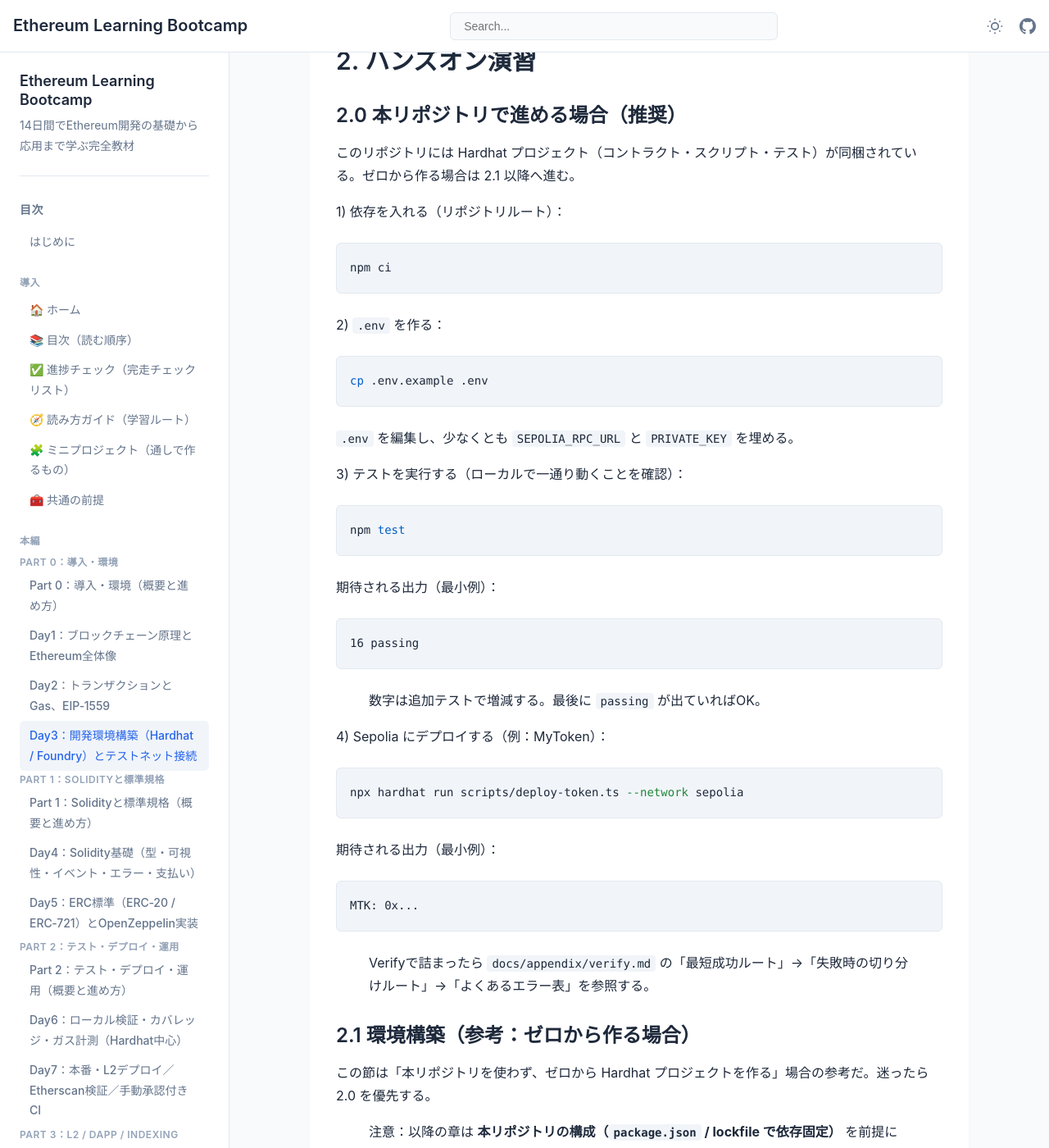
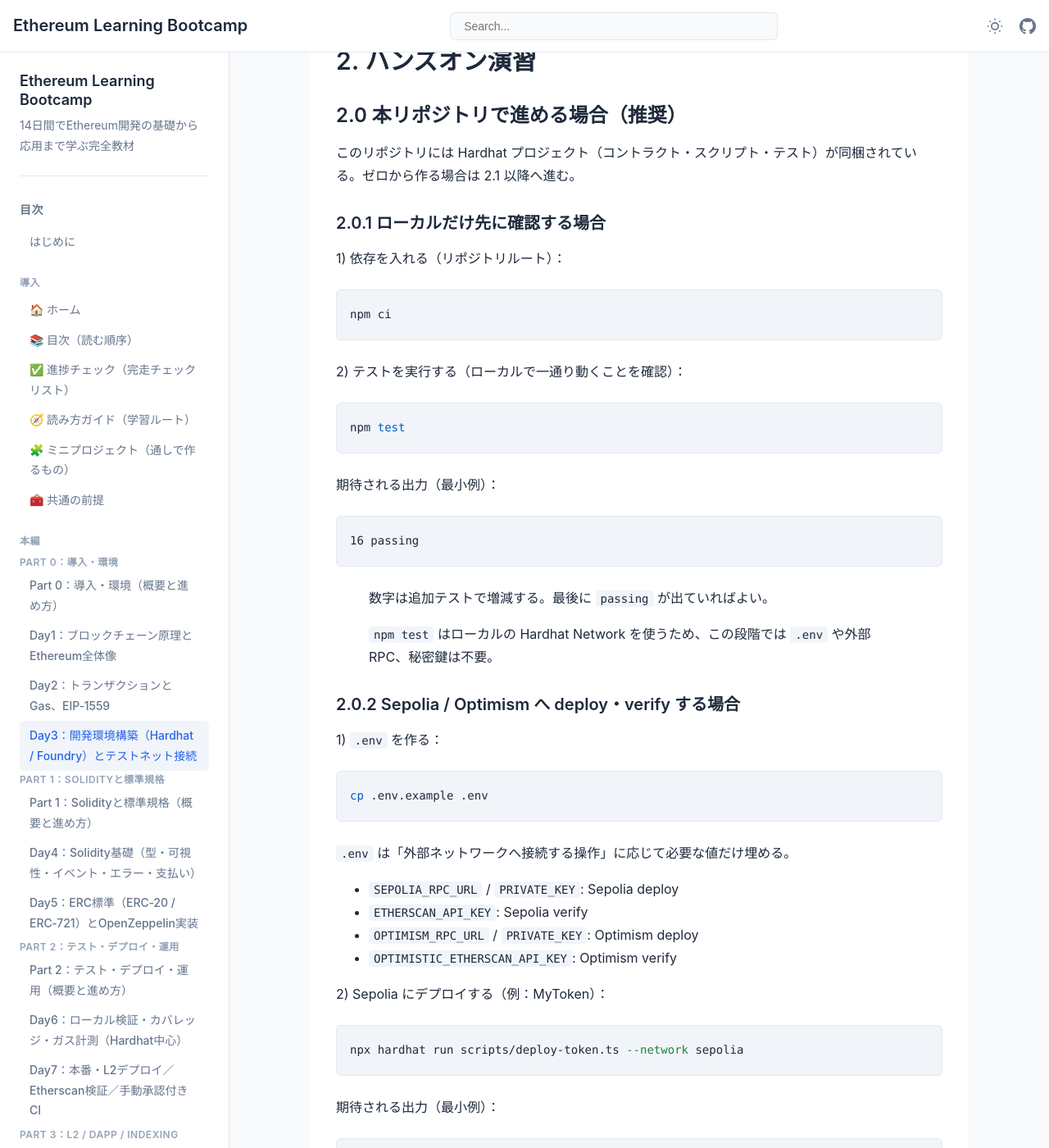
Before and after one commit to itdojp/ethereum-learning-bootcamp, a Jekyll site: the page built from docs/curriculum/Day03_Env_Setup.md, in a window 1280 px wide and 1400 px high, scrolled down 1800 px. Shown: the whole window at 82% size. Built offline with Jekyll 4.4.1, drawn with Linux system fonts in a browser that asks for light colours; our own code applies the rules of GitHub Pages for plain Markdown files; some of the changed text lies outside the part shown.

Commit message:
Fix #108: clarify local test env guidance (#110)
* docs: clarify local test env requirements

* fix: address env guidance review comments

````diff
--- a/docs/curriculum/Day03_Env_Setup.md
+++ b/docs/curriculum/Day03_Env_Setup.md
@@ -17,7 +17,7 @@
 - 先に読む付録：[`docs/appendix/verify.md`](../appendix/verify.md)（テストネットへ出す/検証する場合）
 - 触るファイル（主なもの）：`.env` / `hardhat.config.ts` / `scripts/deploy-token.ts`（例）
 - 今回触らないこと：いきなりMainnetへデプロイ（Day7で“安全な流れ”として扱う）
-- 最短手順（迷ったらここ）：2.0 の手順で `npm ci` → `.env` 作成 → `npm test`（デプロイは任意）
+- 最短手順（迷ったらここ）：2.0 の手順で `npm ci` → `npm test`。`.env` は deploy / verify を行うときだけ作成する。
 
 ---
 
@@ -56,18 +56,14 @@
 ### 2.0 本リポジトリで進める場合（推奨）
 このリポジトリには Hardhat プロジェクト（コントラクト・スクリプト・テスト）が同梱されている。ゼロから作る場合は 2.1 以降へ進む。
 
+#### 2.0.1 ローカルだけ先に確認する場合
+
 1) 依存を入れる（リポジトリルート）：
 ```bash
 npm ci
 ```
 
-2) `.env` を作る：
-```bash
-cp .env.example .env
-```
-`.env` を編集し、少なくとも `SEPOLIA_RPC_URL` と `PRIVATE_KEY` を埋める。
-
-3) テストを実行する（ローカルで一通り動くことを確認）：
+2) テストを実行する（ローカルで一通り動くことを確認）：
 ```bash
 npm test
 ```
@@ -75,9 +71,24 @@
 ```text
 16 passing
 ```
-> 数字は追加テストで増減する。最後に `passing` が出ていればOK。
+> 数字は追加テストで増減する。最後に `passing` が出ていればよい。
+>
+> `npm test` はローカルの Hardhat Network を使うため、この段階では `.env` や外部 RPC、秘密鍵は不要。
 
-4) Sepolia にデプロイする（例：MyToken）：
+#### 2.0.2 Sepolia / Optimism へ deploy・verify する場合
+
+1) `.env` を作る：
+```bash
+cp .env.example .env
+```
+`.env` は「外部ネットワークへ接続する操作」に応じて必要な値だけ埋める。
+
+- `SEPOLIA_RPC_URL` / `PRIVATE_KEY`: Sepolia deploy
+- `ETHERSCAN_API_KEY`: Sepolia verify
+- `OPTIMISM_RPC_URL` / `PRIVATE_KEY`: Optimism deploy
+- `OPTIMISTIC_ETHERSCAN_API_KEY`: Optimism verify
+
+2) Sepolia にデプロイする（例：MyToken）：
 ```bash
 npx hardhat run scripts/deploy-token.ts --network sepolia
 ```
@@ -96,7 +107,8 @@
 #### 2.1.0 この節のゴール（成功判定）
 - `node -v` が v20 系になっている
 - `npx hardhat` で TypeScript プロジェクトを作成できる
-- `.env` を作成し、少なくとも `SEPOLIA_RPC_URL` / `PRIVATE_KEY` を設定できる
+- ローカル `npm test` を外部 RPC / 秘密鍵なしで実行できる
+- テストネットへ出す場合に `.env` を作成し、必要な値を設定できる
 
 #### 2.1.1 よくある失敗（最短の切り分け）
 - `node -v` が古い：`apt` で入る Node が古い場合がある。`nvm` を使う（手順はこの節の A）。
@@ -145,7 +157,7 @@
 npm install --save-dev @nomicfoundation/hardhat-toolbox@6.1.0 dotenv@16.4.5
 ```
 
-#### (4) .envファイルを準備
+#### (4) .envファイルを準備（deploy / verify を行う場合）
 ```bash
 cat > .env.example <<'ENV'
 SEPOLIA_RPC_URL=https://eth-sepolia.g.alchemy.com/v2/YOUR_API_KEY
@@ -157,6 +169,7 @@
 ```bash
 cp .env.example .env && nano .env
 ```
+> ローカル `npm test` だけなら、この手順は不要。
 > `YOUR_...` は自分の値に置換する。APIキーや秘密鍵はコミットしない。
 
 ---
@@ -268,8 +281,8 @@
 ---
 
 ## 5. まとめ
-- ルートで `npm ci` し、`npm test` でローカル実行できる状態を確認した。
-- `.env` に `SEPOLIA_RPC_URL` と `PRIVATE_KEY` を設定し、秘密情報をコミットしない運用を押さえた。
+- ルートで `npm ci` し、外部 RPC や秘密鍵なしで `npm test` を実行できる状態を確認した。
+- deploy / verify を行う場合にだけ `.env` を作成し、必要な値を設定する運用を押さえた。
 - `--network sepolia` でデプロイできることを確認し、任意で Foundry / cast にも触れた。
 
 ### 理解チェック（3問）
````
Also changed, not shown: docs/curriculum/index.md (+1 -0 lines), docs/index.md (+9 -3 lines), README.md, docs/CHANGELOG.md, 1 other file.
